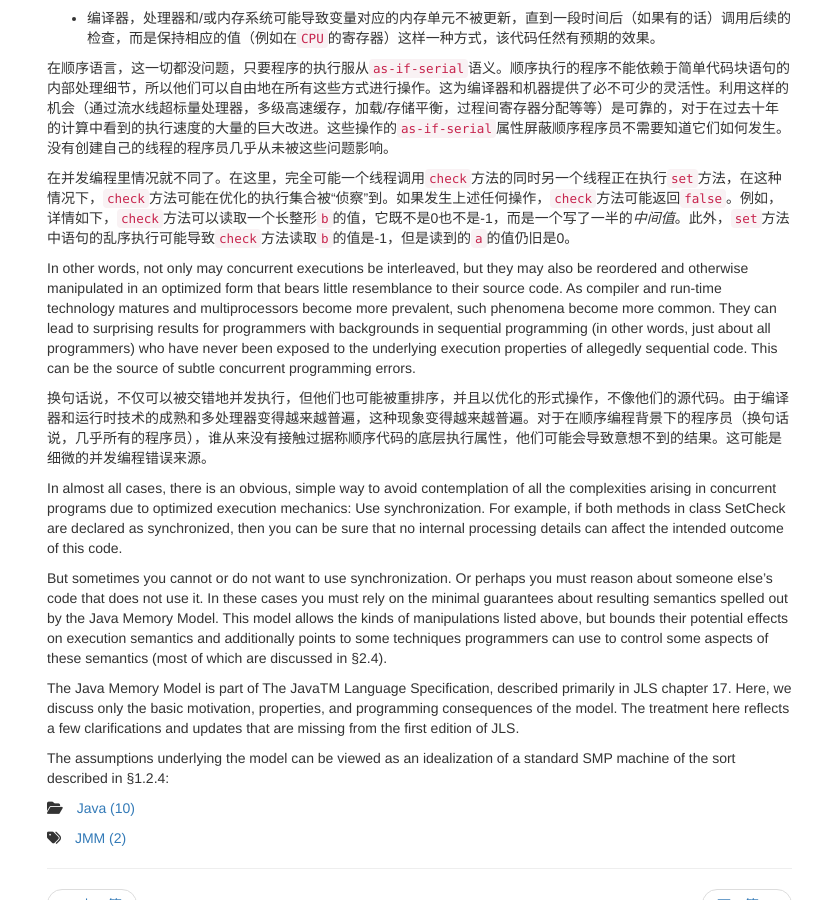
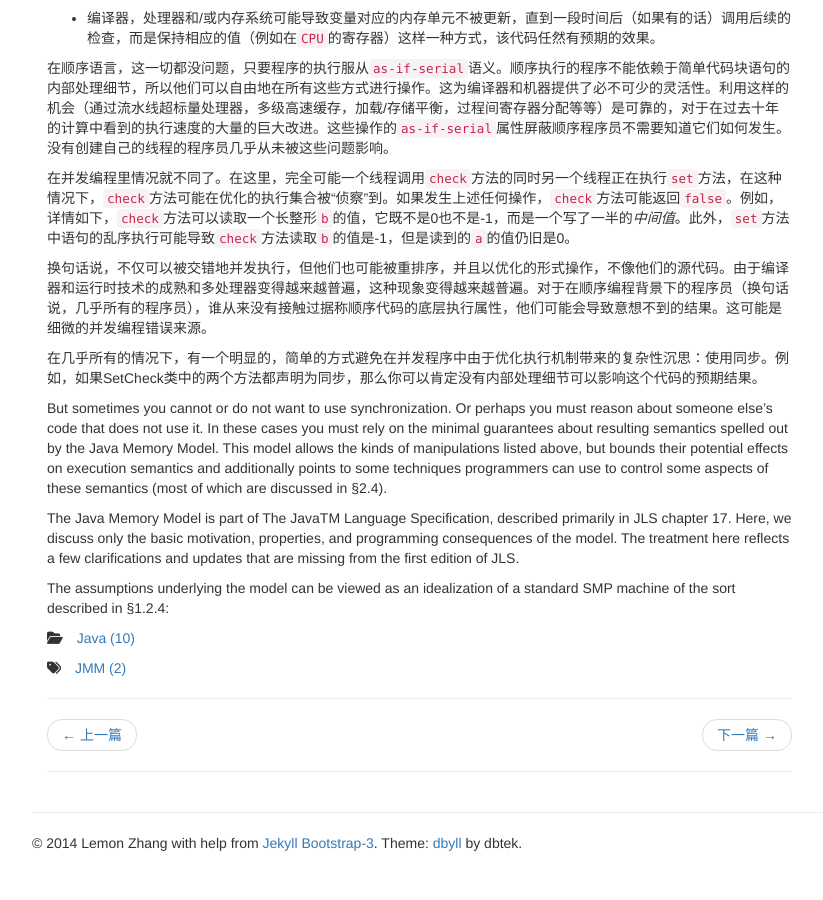
Before and after one commit to cjm0000000/cjm0000000.github.io, a Jekyll site: the page built from _posts/Java/201403/2014-03-20-synchronization-and-java-memory-model.md, in a window 1280 px wide and 900 px high, scrolled down 996 px. Shown: the whole window, without its empty margins (303-1126 px from the left). Built offline with Jekyll 4.4.1, drawn with Linux system fonts in a browser that asks for light colours; nearby versions of some CDN libraries; library files that are not in the unit come from our copies; after the commit the page ends 1859 px from its top, so only the background shows below that.

Commit message:
translate

```diff
--- a/_posts/Java/201403/2014-03-20-synchronization-and-java-memory-model.md
+++ b/_posts/Java/201403/2014-03-20-synchronization-and-java-memory-model.md
@@ -46,11 +46,9 @@ tags: [JMM]
 
 在并发编程里情况就不同了。在这里，完全可能一个线程调用`check`方法的同时另一个线程正在执行`set`方法，在这种情况下，`check`方法可能在优化的执行集合被“侦察”到。如果发生上述任何操作，`check`方法可能返回`false`。例如，详情如下，`check`方法可以读取一个长整形`b`的值，它既不是0也不是-1，而是一个写了一半的*中间值*。此外，`set`方法中语句的乱序执行可能导致`check`方法读取`b`的值是-1，但是读到的`a`的值仍旧是0。
 
-In other words, not only may concurrent executions be interleaved, but they may also be reordered and otherwise manipulated in an optimized form that bears little resemblance to their source code. As compiler and run-time technology matures and multiprocessors become more prevalent, such phenomena become more common. They can lead to surprising results for programmers with backgrounds in sequential programming (in other words, just about all programmers) who have never been exposed to the underlying execution properties of allegedly sequential code. This can be the source of subtle concurrent programming errors.
-
 换句话说，不仅可以被交错地并发执行，但他们也可能被重排序，并且以优化的形式操作，不像他们的源代码。由于编译器和运行时技术的成熟和多处理器变得越来越普遍，这种现象变得越来越普遍。对于在顺序编程背景下的程序员（换句话说，几乎所有的程序员），谁从来没有接触过据称顺序代码的底层执行属性，他们可能会导致意想不到的结果。这可能是细微的并发编程错误来源。
 
-In almost all cases, there is an obvious, simple way to avoid contemplation of all the complexities arising in concurrent programs due to optimized execution mechanics: Use synchronization. For example, if both methods in class SetCheck are declared as synchronized, then you can be sure that no internal processing details can affect the intended outcome of this code.
+在几乎所有的情况下，有一个明显的，简单的方式避免在并发程序中由于优化执行机制带来的复杂性沉思：使用同步。例如，如果SetCheck类中的两个方法都声明为同步，那么你可以肯定没有内部处理细节可以影响这个代码的预期结果。
 
 But sometimes you cannot or do not want to use synchronization. Or perhaps you must reason about someone else's code that does not use it. In these cases you must rely on the minimal guarantees about resulting semantics spelled out by the Java Memory Model. This model allows the kinds of manipulations listed above, but bounds their potential effects on execution semantics and additionally points to some techniques programmers can use to control some aspects of these semantics (most of which are discussed in §2.4).
 
```
